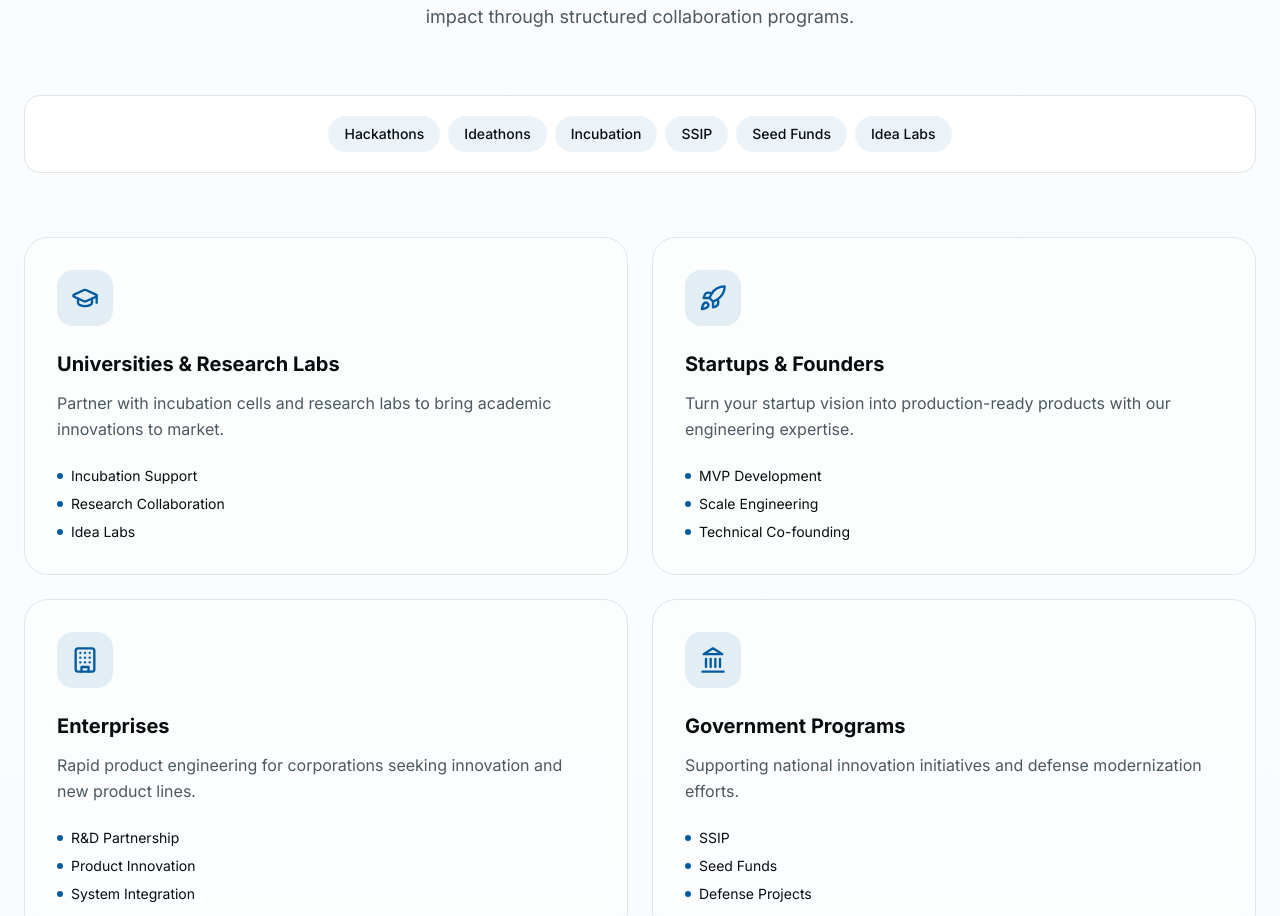
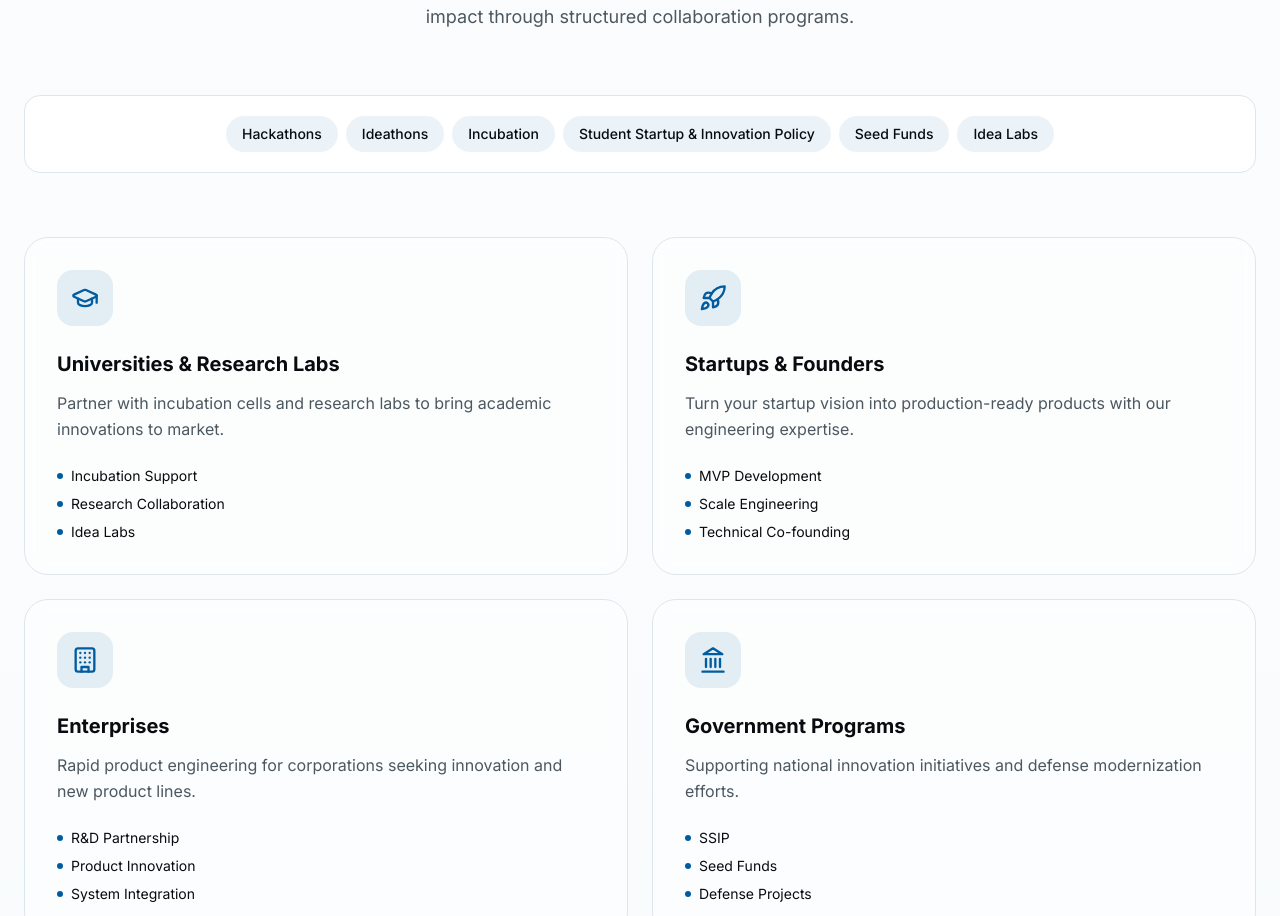
Before and after one commit to mokshgandhi/Intiv-India-Website, a Next.js app: page / in a window 1280 px wide. Shown: the part 5464-6380 px from the top of the page. Built offline with nearby package versions, Linux system fonts and the light colour scheme.

Commit message:
Update SSIP to full name in collaboration section

```diff
--- a/components/collaboration-section.tsx
+++ b/components/collaboration-section.tsx
@@ -34,7 +34,7 @@ const programs = [
   "Hackathons",
   "Ideathons",
   "Incubation",
-  "SSIP",
+  "Student Startup & Innovation Policy",
   "Seed Funds",
   "Idea Labs"
 ]
```
